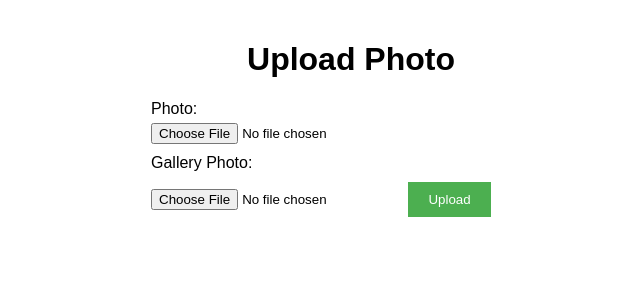
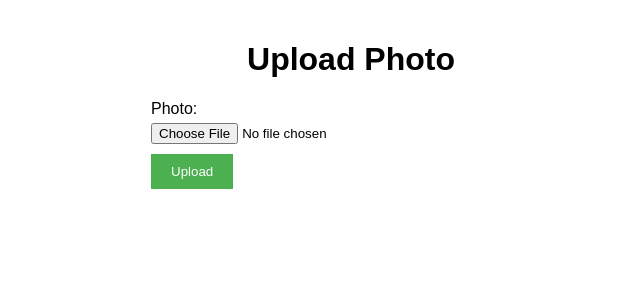
Before and after one commit to gerard-grau/HackUPC2024, a Flask app: page / in a window 1280 px wide. Shown: the top 300 px of the page, without its empty margins (289-929 px from the left). Run offline with Flask 3, Linux system fonts and the light colour scheme.

Commit message:
plantilla

```diff
--- a/server/server.py
+++ b/server/server.py
@@ -1,5 +1,5 @@
 # server.py
-
+from werkzeug.utils import secure_filename
 import os
 from flask import Flask, render_template, request, redirect, url_for
 
@@ -12,17 +12,23 @@ app.config['UPLOAD_FOLDER'] = UPLOAD_FOLDER
 def index():
     return render_template('upload_photo.html')
 
-@app.route('/upload', methods=['POST'])
+@app.route('/display_photo/<filename>')
+def display_photo(filename):
+    return render_template('display_photo.html', filename=filename)
+
+@app.route('/upload', methods=['GET', 'POST'])
 def upload_photo():
-    if 'photo' not in request.files:
+    file_key = 'photo' if 'photo' in request.files else 'gallery_photo'
+    if file_key not in request.files:
         return redirect(request.url)
-    photo = request.files['photo']
+    photo = request.files[file_key]
     if photo.filename == '':
         return redirect(request.url)
     if photo:
         # Save the uploaded file to the destination folder
+        filename = secure_filename(photo.filename)
         photo.save(os.path.join(app.config['UPLOAD_FOLDER'], photo.filename))
-        return f'Photo "{photo.filename}" uploaded successfully!'
+        return redirect(url_for('display_photo', filename=filename))
     return 'Error uploading photo.'
 
 if __name__ == "__main__":
--- a/server/templates/upload_photo.html
+++ b/server/templates/upload_photo.html
@@ -50,8 +50,7 @@
     <form action="{{ url_for('upload_photo') }}" method="POST" enctype="multipart/form-data">
         <label for="photo">Photo:</label>
         <input type="file" name="photo" id="photo" accept="image/*" capture="environment">
-        <label for="gallery_photo">Gallery Photo:</label>
-        <input type="file" name="gallery_photo" id="gallery_photo" accept="image/*">
+        <br> <!-- Add a line break here -->
         <button type="submit">Upload</button>
     </form>
 </body>
```
Also changed, not shown: server/templates/display_photo.html (added, +13 -0 lines), server/17148425537044522278038552182245.jpg (deleted), server/17148452265125436380980411359325.jpg (added), server/17148459794668936397251266153054.jpg (added), server/17148469394965595376794050993472.jpg (added), server/sp-t2.png (added).
